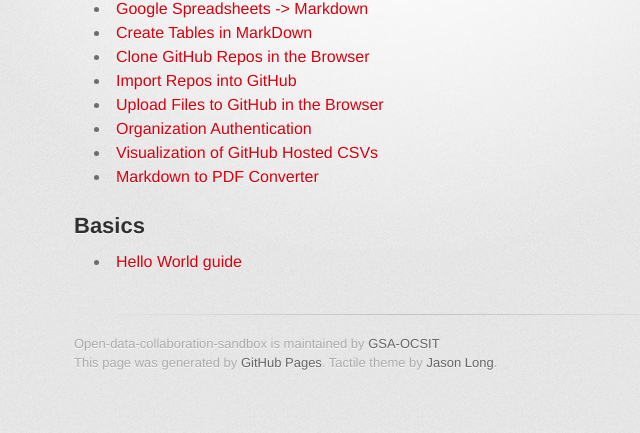
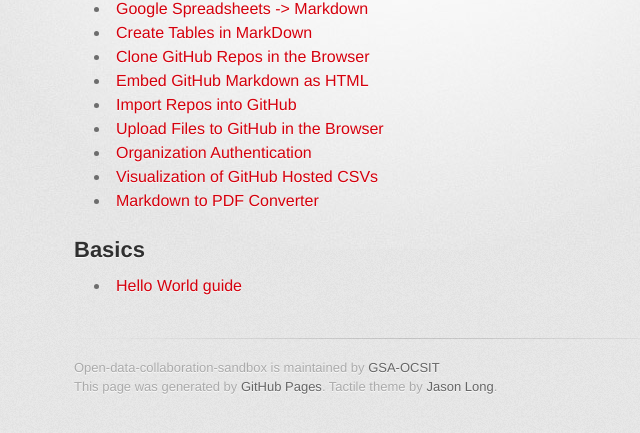
Before and after one commit to GSA/Open-Data-Collaboration-Sandbox, a Jekyll site: the page built from github_tips_and_tricks.md, in a window 1280 px wide, cut to the strip 324-758 px from the top of the page. Shown: the whole strip, without its empty margins (256-896 px from the left). Built offline with Jekyll 4.4.1, drawn with Linux system fonts in a browser that asks for light colours; some web fonts are replaced.

Commit message:
adding markdown embed

```diff
--- a/github_tips_and_tricks.md
+++ b/github_tips_and_tricks.md
@@ -12,6 +12,7 @@
 * [Google Spreadsheets -> Markdown](https://github.com/jlord/sheetdown)
 * [Create Tables in MarkDown](http://www.tablesgenerator.com/markdown_tables)
 * [Clone GitHub Repos in the Browser](https://github.com/benbalter/copy-to)
+* [Embed GitHub Markdown as HTML](http://jsfiddle.net/ET5Tv/4/)
 * [Import Repos into GitHub](https://porter.github.com/new)
 * [Upload Files to GitHub in the Browser](https://github.com/benbalter/github-uploader)
 * [Organization Authentication](https://github.com/benbalter/add-to-org)
```
